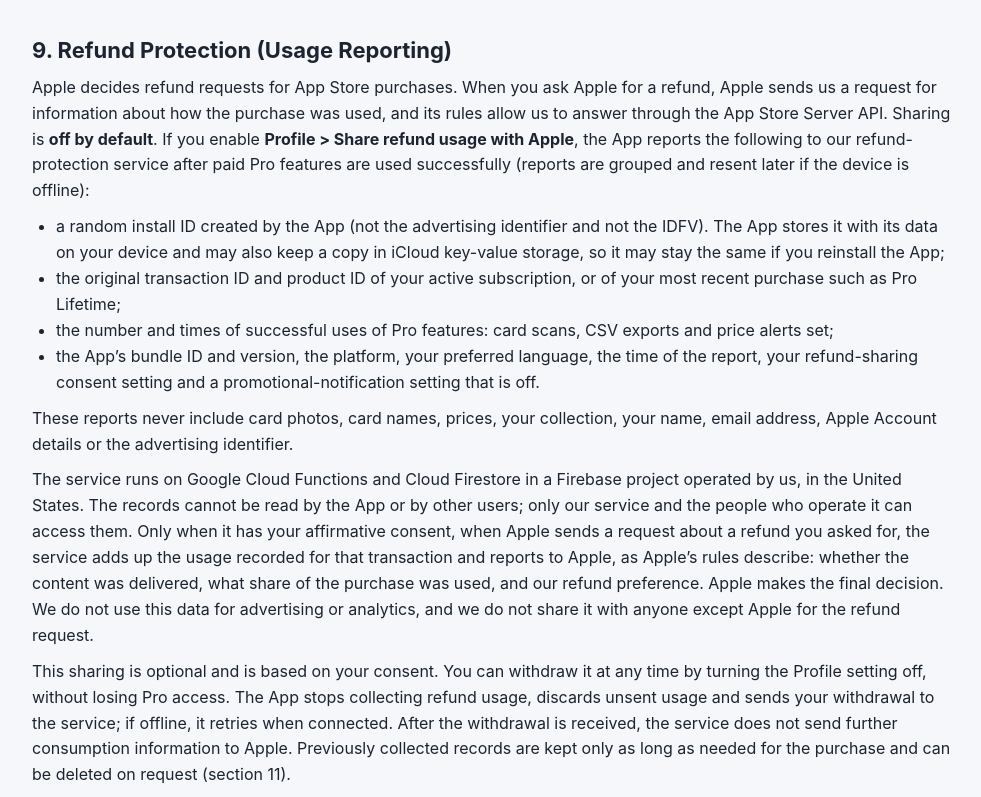
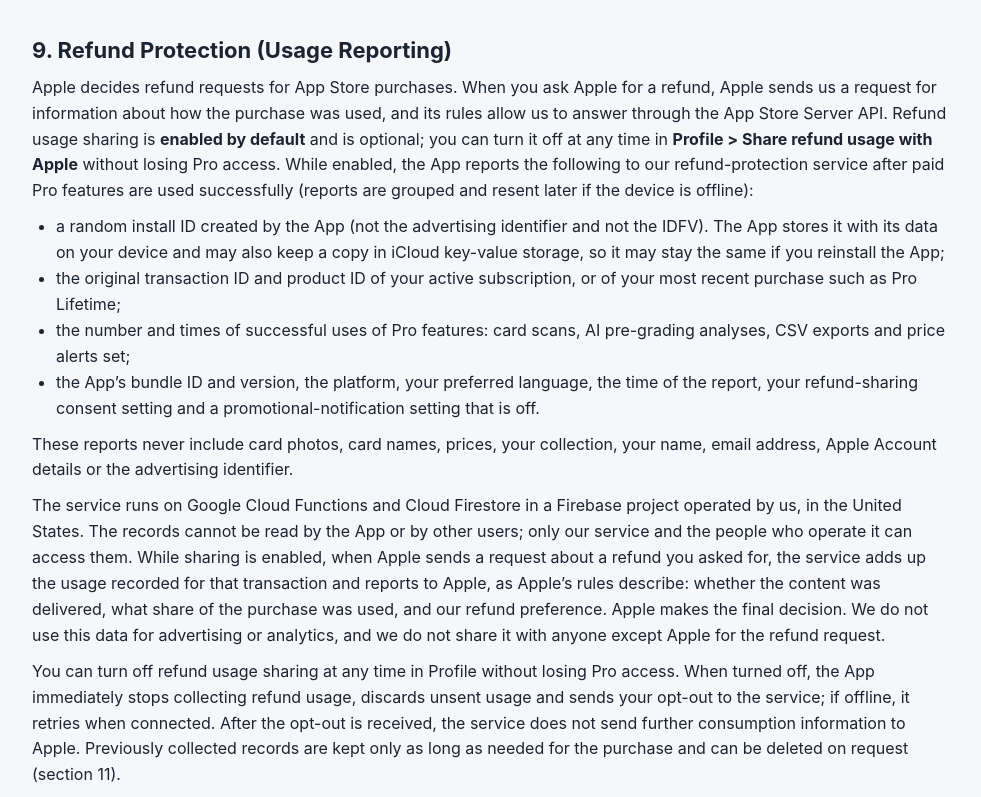
Before and after one commit to tianye2856/privacy-pages, a plain HTML site: page tcg-privacy-policy.html in a window 1280 px wide. Shown: the part 2803-3600 px from the top of the page, without its empty margins (148-1129 px from the left). Drawn offline with Linux system fonts and the light colour scheme.

Commit message:
docs(tcg): update refund usage sharing disclosure to default-on opt-out

```diff
--- a/tcg-privacy-policy.html
+++ b/tcg-privacy-policy.html
@@ -116,16 +116,16 @@
 
     <section class="section">
       <h2>9. Refund Protection (Usage Reporting)</h2>
-      <p>Apple decides refund requests for App Store purchases. When you ask Apple for a refund, Apple sends us a request for information about how the purchase was used, and its rules allow us to answer through the App Store Server API. Sharing is <strong>off by default</strong>. If you enable <strong>Profile &gt; Share refund usage with Apple</strong>, the App reports the following to our refund-protection service after paid Pro features are used successfully (reports are grouped and resent later if the device is offline):</p>
+      <p>Apple decides refund requests for App Store purchases. When you ask Apple for a refund, Apple sends us a request for information about how the purchase was used, and its rules allow us to answer through the App Store Server API. Refund usage sharing is <strong>enabled by default</strong> and is optional; you can turn it off at any time in <strong>Profile &gt; Share refund usage with Apple</strong> without losing Pro access. While enabled, the App reports the following to our refund-protection service after paid Pro features are used successfully (reports are grouped and resent later if the device is offline):</p>
       <ul>
         <li>a random install ID created by the App (not the advertising identifier and not the IDFV). The App stores it with its data on your device and may also keep a copy in iCloud key-value storage, so it may stay the same if you reinstall the App;</li>
         <li>the original transaction ID and product ID of your active subscription, or of your most recent purchase such as Pro Lifetime;</li>
-        <li>the number and times of successful uses of Pro features: card scans, CSV exports and price alerts set;</li>
+        <li>the number and times of successful uses of Pro features: card scans, AI pre-grading analyses, CSV exports and price alerts set;</li>
         <li>the App&rsquo;s bundle ID and version, the platform, your preferred language, the time of the report, your refund-sharing consent setting and a promotional-notification setting that is off.</li>
       </ul>
       <p>These reports never include card photos, card names, prices, your collection, your name, email address, Apple Account details or the advertising identifier.</p>
-      <p>The service runs on Google Cloud Functions and Cloud Firestore in a Firebase project operated by us, in the United States. The records cannot be read by the App or by other users; only our service and the people who operate it can access them. Only when it has your affirmative consent, when Apple sends a request about a refund you asked for, the service adds up the usage recorded for that transaction and reports to Apple, as Apple&rsquo;s rules describe: whether the content was delivered, what share of the purchase was used, and our refund preference. Apple makes the final decision. We do not use this data for advertising or analytics, and we do not share it with anyone except Apple for the refund request.</p>
-      <p>This sharing is optional and is based on your consent. You can withdraw it at any time by turning the Profile setting off, without losing Pro access. The App stops collecting refund usage, discards unsent usage and sends your withdrawal to the service; if offline, it retries when connected. After the withdrawal is received, the service does not send further consumption information to Apple. Previously collected records are kept only as long as needed for the purchase and can be deleted on request (section 11).</p>
+      <p>The service runs on Google Cloud Functions and Cloud Firestore in a Firebase project operated by us, in the United States. The records cannot be read by the App or by other users; only our service and the people who operate it can access them. While sharing is enabled, when Apple sends a request about a refund you asked for, the service adds up the usage recorded for that transaction and reports to Apple, as Apple&rsquo;s rules describe: whether the content was delivered, what share of the purchase was used, and our refund preference. Apple makes the final decision. We do not use this data for advertising or analytics, and we do not share it with anyone except Apple for the refund request.</p>
+      <p>You can turn off refund usage sharing at any time in Profile without losing Pro access. When turned off, the App immediately stops collecting refund usage, discards unsent usage and sends your opt-out to the service; if offline, it retries when connected. After the opt-out is received, the service does not send further consumption information to Apple. Previously collected records are kept only as long as needed for the purchase and can be deleted on request (section 11).</p>
     </section>
 
     <section class="section">
```
Also changed, not shown: tcg-terms.html (+3 -3 lines).
